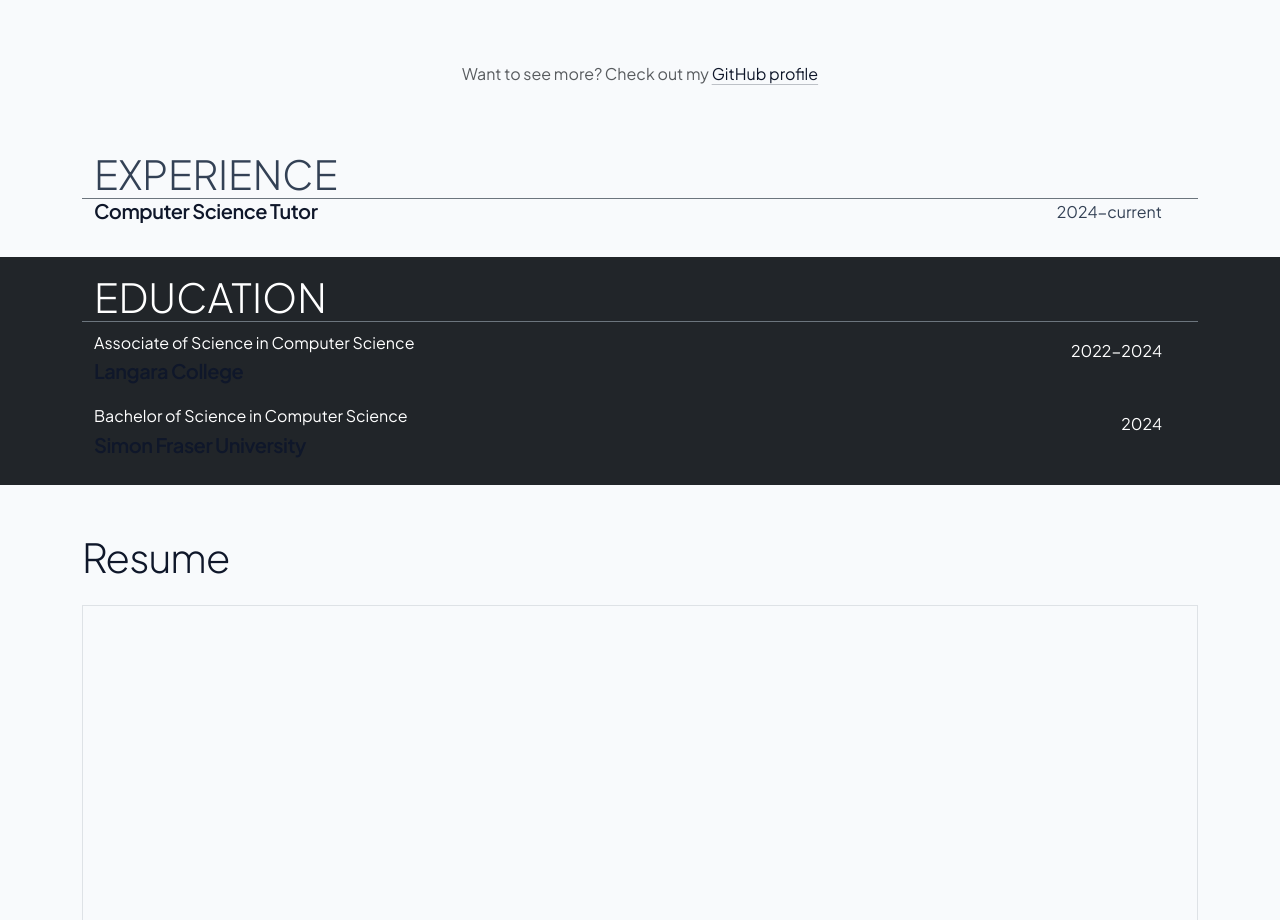
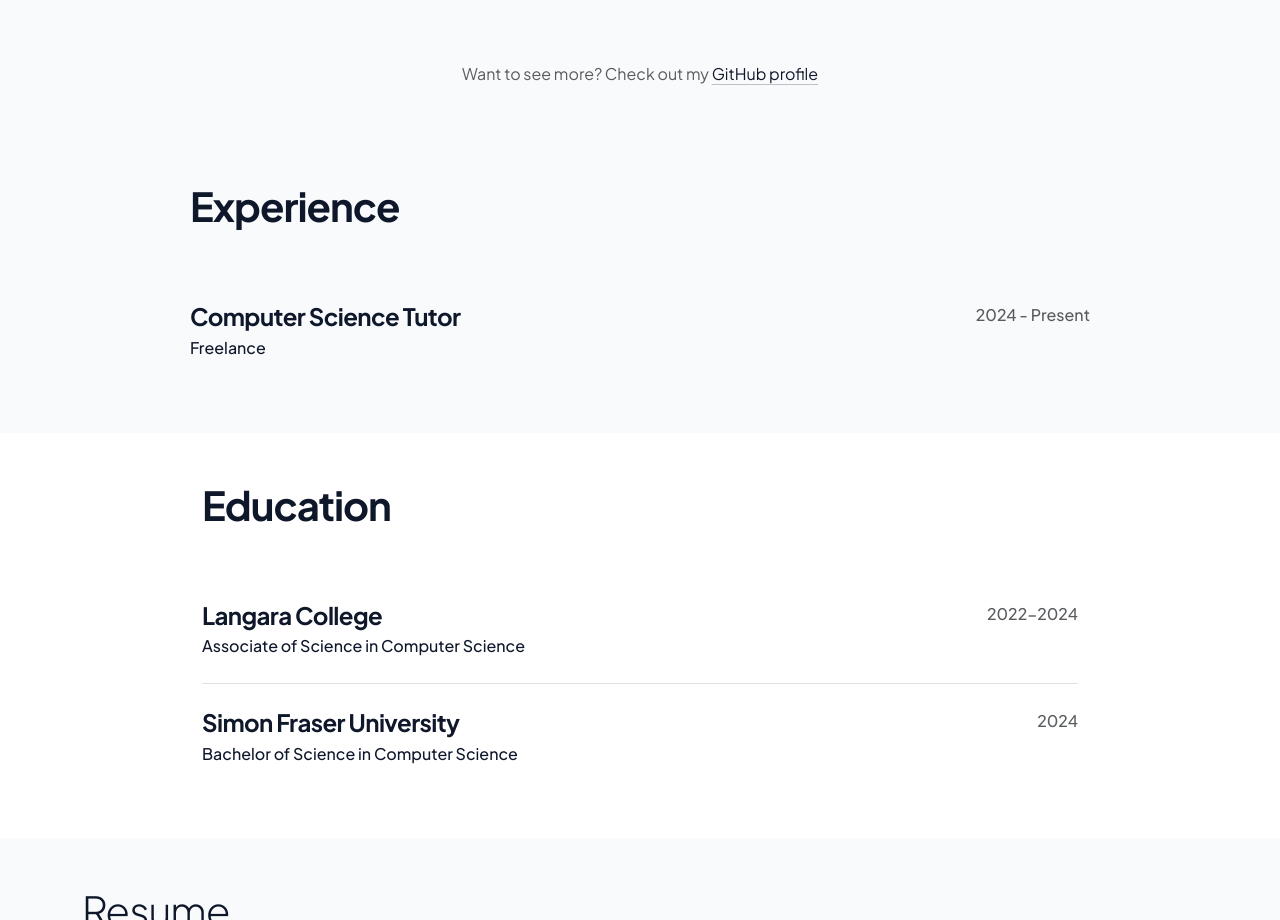
Before and after one commit to 0Thomas1/0thomas1.github.io, a React (Vite) app: page / in a window 1280 px wide. Shown: the part 1880-2800 px from the top of the page. Built offline with nearby package versions, Linux system fonts and the light colour scheme.

Commit message:
feat: restructure Education and Experience components with improved layout and styling

```diff
--- a/src/components/Education.tsx
+++ b/src/components/Education.tsx
@@ -1,27 +1,32 @@
 import { education } from "../constants";
 const Education = () => {
   return (
-    <div className="bg-dark">
+    <section className="bg-white py-5" id="education">
+      <div className="container" style={{ maxWidth: "900px" }}>
+        <h2 className="display-6 fw-bold mb-5 text-center text-md-start">
+          Education
+        </h2>
+
+        <div className="d-flex flex-column">
+          {education.map((edu, index) => (
             <div
-        className="container row py-3 bg-dark mx-auto text-white"
-        id="education"
+              key={edu.title}
+              className={`py-4 d-flex flex-column flex-md-row justify-content-between align-items-md-start ${
+                index !== education.length - 1 ? "border-bottom" : ""
+              }`}
             >
-        <div className="border-bottom border-secondary display-6">
-          EDUCATION
+              <div>
+                <h4 className="fw-bold mb-1">{edu.institution}</h4>
+                <p className="text-primary fw-medium mb-0">{edu.title}</p>
               </div>
-        {education.map((edu) => (
-          <div key={edu.title} className="row">
-            <div className="col-sm-12 col-md-8 text-md-start my-2">
-              <p className="mb-0">{edu.title}</p>
-              <h5 className="my-1">{edu.institution}</h5>
-            </div>
-            <div className="col-sm-12 col-md-4 d-flex align-items-center justify-content-end">
-              <p>{edu.date}</p>
+              <div className="mt-2 mt-md-0 text-muted fw-medium">
+                {edu.date}
               </div>
             </div>
           ))}
         </div>
       </div>
+    </section>
   );
 };
 
--- a/src/components/Experience.tsx
+++ b/src/components/Experience.tsx
@@ -4,16 +4,41 @@ export interface InfoProps {
   institution?: string;
 }
 const Experience = () => {
+  const experiences = [
+    {
+      role: "Computer Science Tutor",
+      institution: "Freelance", // Placeholder context
+      date: "2024 - Present",
+    },
+  ];
+
   return (
-    <div className="container row py-3 mx-auto" id="experience">
-      <div className="border-bottom border-secondary display-6">EXPERIENCE</div>
-      <div className="row">
-        <h5 className="col-sm-12 col-md-8 text-md-start">
-          Computer Science Tutor
-        </h5>
-        <p className="col-sm-12 col-md-4 text-md-end">2024-current</p>
+    <section className="container py-5" id="experience">
+      <div className="mx-auto" style={{ maxWidth: "900px" }}>
+        <h2 className="display-6 fw-bold mb-5 text-center text-md-start">
+          Experience
+        </h2>
+
+        <div className="d-flex flex-column">
+          {experiences.map((exp, index) => (
+            <div
+              key={index}
+              className={`py-4 d-flex flex-column flex-md-row justify-content-between align-items-md-start ${
+                index !== experiences.length - 1 ? "border-bottom" : ""
+              }`}
+            >
+              <div>
+                <h4 className="fw-bold mb-1">{exp.role}</h4>
+                <p className="text-primary fw-medium mb-0">{exp.institution}</p>
+              </div>
+              <div className="mt-2 mt-md-0 text-muted fw-medium">
+                {exp.date}
+              </div>
+            </div>
+          ))}
+        </div>
       </div>
-    </div>
+    </section>
   );
 };
 
```
Lines whose indentation alone changed are shown as unchanged.
